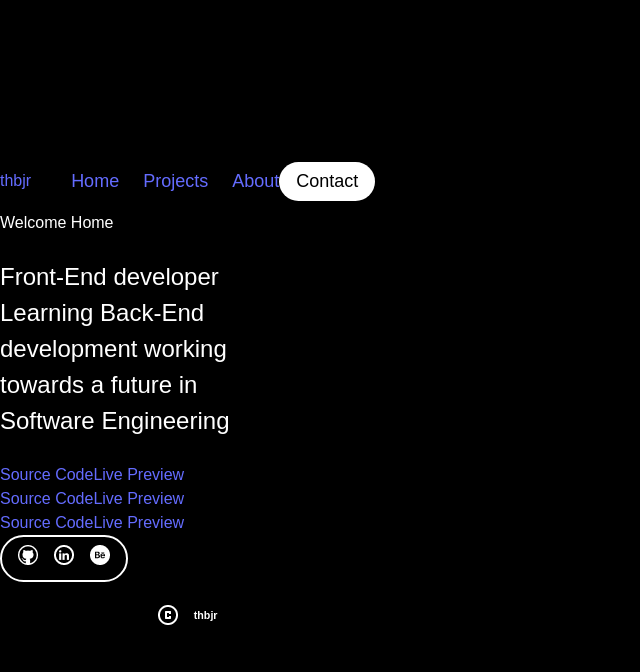
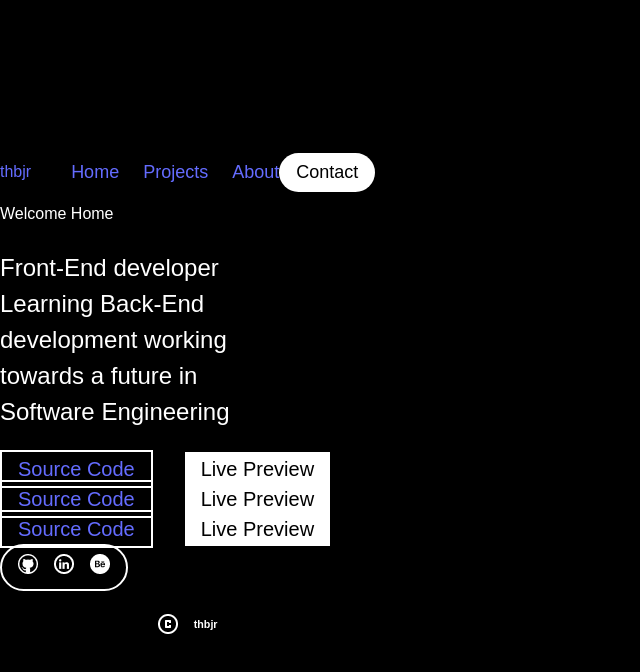
Before and after one commit to Thato-Hopolang/thbjr, a React (Vite) app in the folder thbjr/: page / in a window 1280 px wide. Shown: the top 672 px of the page, without its empty margins (0-640 px from the left). Built offline with nearby package versions, Linux system fonts and the light colour scheme.

Commit message:
Adds styles and modifies Project component

```diff
--- a/thbjr/src/Components/Projects/Project.css
+++ /dev/null
@@ -1,3 +0,0 @@
-.btn-code {}
-
-.btn-live {}
--- a/thbjr/src/Components/Projects/Project.jsx
+++ b/thbjr/src/Components/Projects/Project.jsx
@@ -19,8 +19,8 @@ function ProjectTile() {
     <div className="project">
 
       <div className="optionsholder">
-      <ProjectOption className={"btn-code"} text={"Source Code"}/>
-      <ProjectOption className={"btn-live"} text={"Live Preview"}/>
+      <ProjectOption className={"btn-code btn-border"} text={"Source Code"}/>
+      <ProjectOption className={"btn-live btn-bg"} text={"Live Preview"}/>
       </div>
 
     </div>
```
